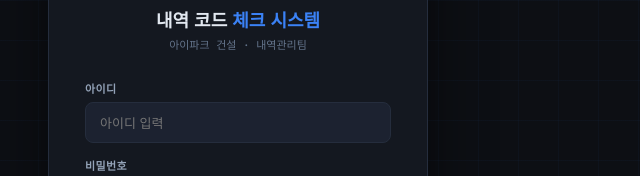
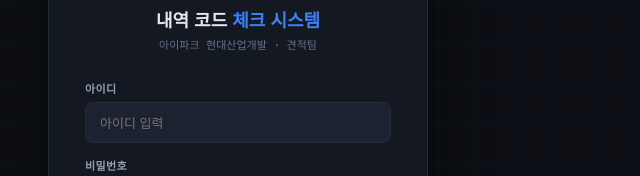
Before and after one commit to i2002da/IPARK_CODE_CHECK-Ver2, a plain HTML site: page index.html in a window 1280 px wide. Shown: the part 280-456 px from the top of the page, 402-1042 px from the left. Drawn offline with Linux system fonts and the light colour scheme.

Commit message:
Update index.html

```diff
--- a/index.html
+++ b/index.html
@@ -624,7 +624,7 @@
   <div class="login-box">
     <div class="login-logo">📋</div>
     <div class="login-title">내역 코드 <span>체크 시스템</span></div>
-    <div class="login-sub">아이파크 건설 · 내역관리팀</div>
+    <div class="login-sub">아이파크 현대산업개발 · 견적팀</div>
     <div class="login-field">
       <label>아이디</label>
       <input type="text" id="loginId" placeholder="아이디 입력" autocomplete="username" onkeydown="if(event.key==='Enter')doLogin()">
```
